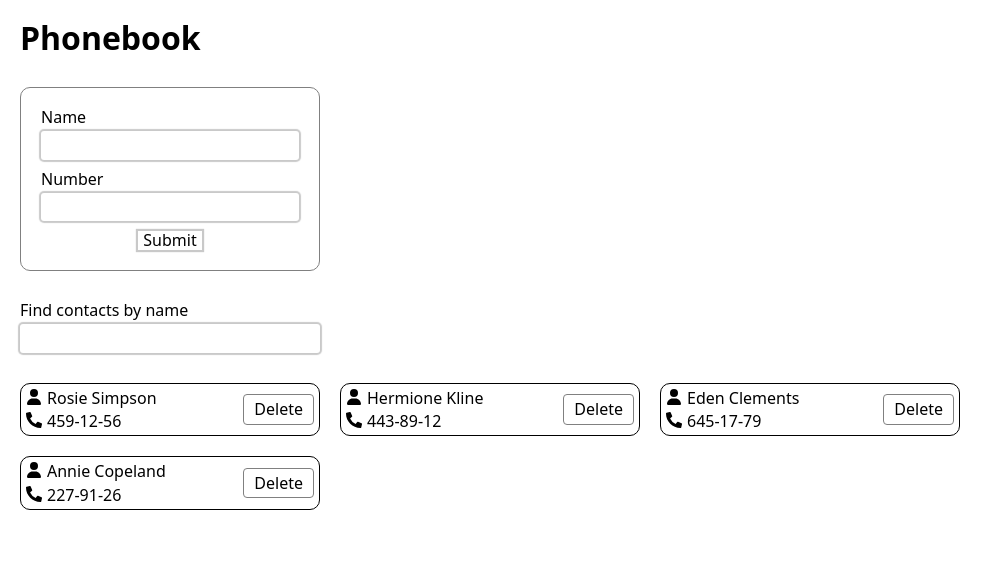
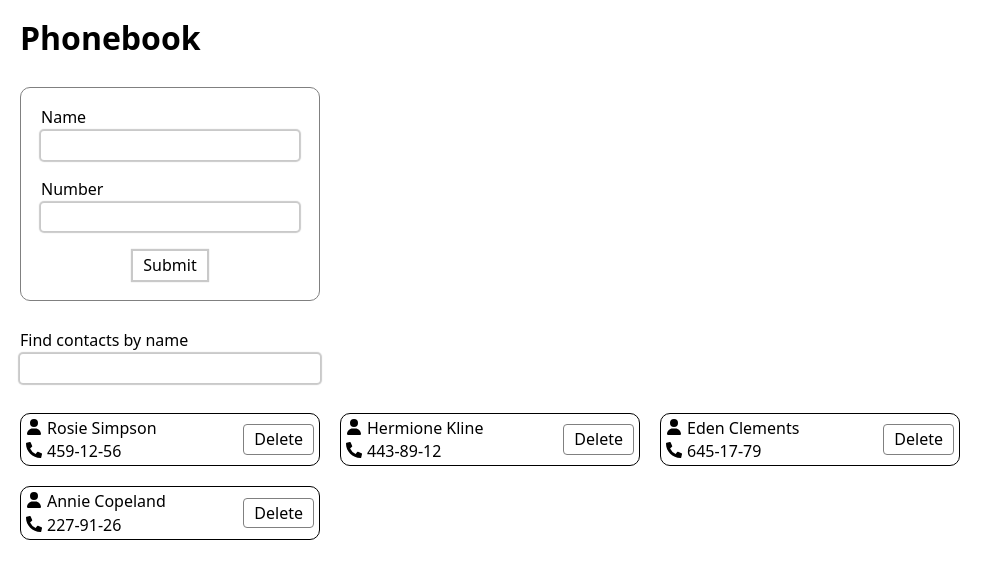
Before and after one commit to Lubov1506/goit-react-hw-03, a React (Vite) app: page / in a window 1280 px wide. Shown: the top 578 px of the page, without its empty margins (0-1005 px from the left). Built offline with nearby package versions, Linux system fonts and the light colour scheme.

Commit message:
fix stylres

```diff
--- a/src/components/ContactsApp/ContactForm.jsx
+++ b/src/components/ContactsApp/ContactForm.jsx
@@ -6,7 +6,7 @@ const FeedbackSchema = Yup.object().shape({
   name: Yup.string()
     .matches(
       /^[a-zA-Zа-яА-ЯїЇіІєЄёЁґҐ\s']+$/,
-      "Name can only contain letters of Ukrainian and English alphabet, spaces, and apostrophes"
+      "Name can only contain letters"
     )
     .min(3, "Too short!")
     .max(50, "Too long!")
--- a/src/components/ContactsApp/ContactsApp.module.css
+++ b/src/components/ContactsApp/ContactsApp.module.css
@@ -15,12 +15,14 @@
   display: flex;
   flex-direction: column;
   width: 300px;
-  gap: 10px;
+  gap: 20px;
   padding: 20px;
-
+  label {
+    position: relative;
+  }
   button {
     box-shadow: 0 0 1px 2px rgba(0, 0, 0, 0.212);
-    padding: 0 5px;
+    padding: 5px 10px;
     width: max-content;
     align-self: center;
   }
@@ -37,7 +39,11 @@
   width: 300px;
 }
 .error {
+  position: absolute;
+  font-size: 12px;
   color: red;
+  left: 10px;
+  bottom: -15px;
 }
 .list {
   display: grid;
```
